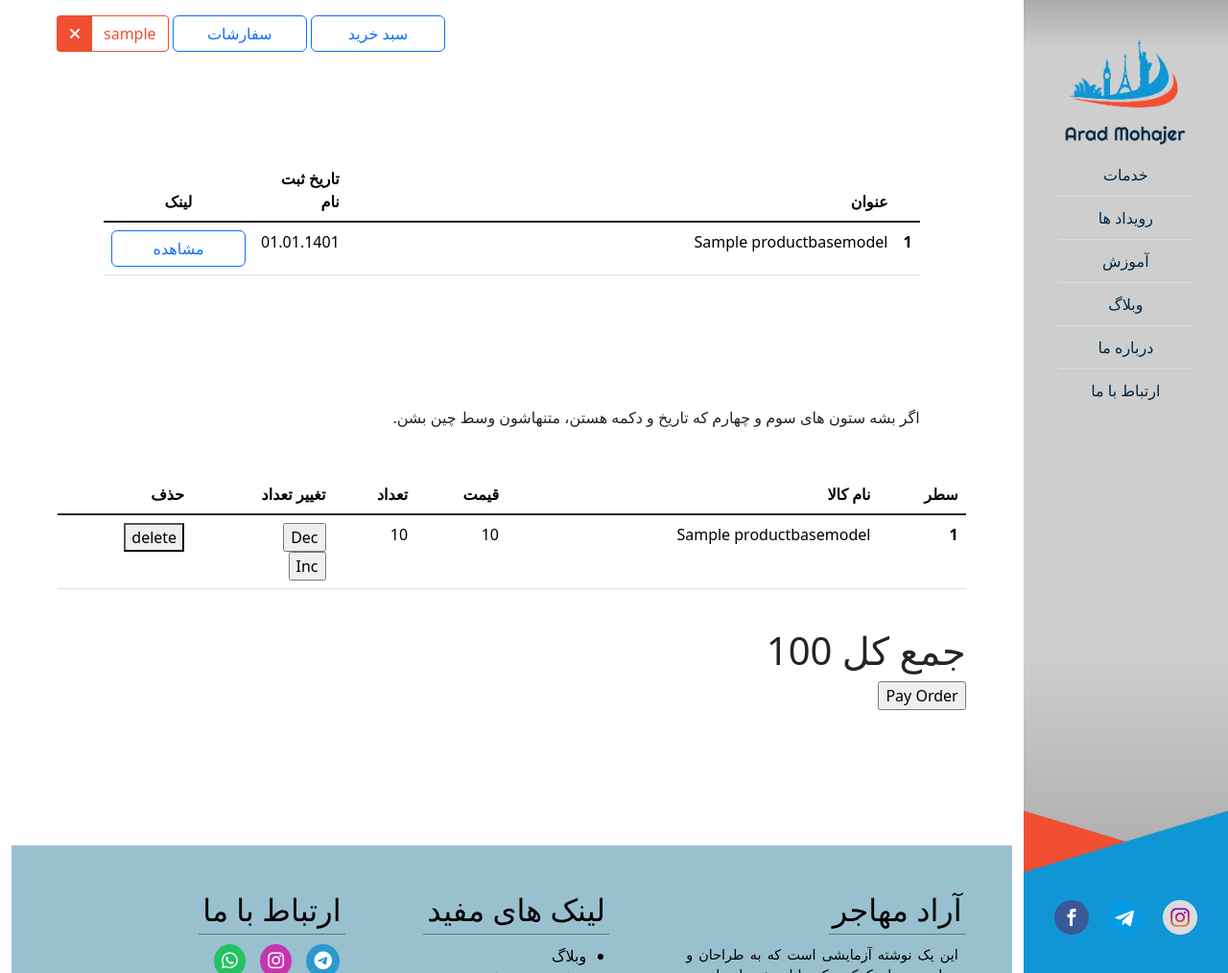
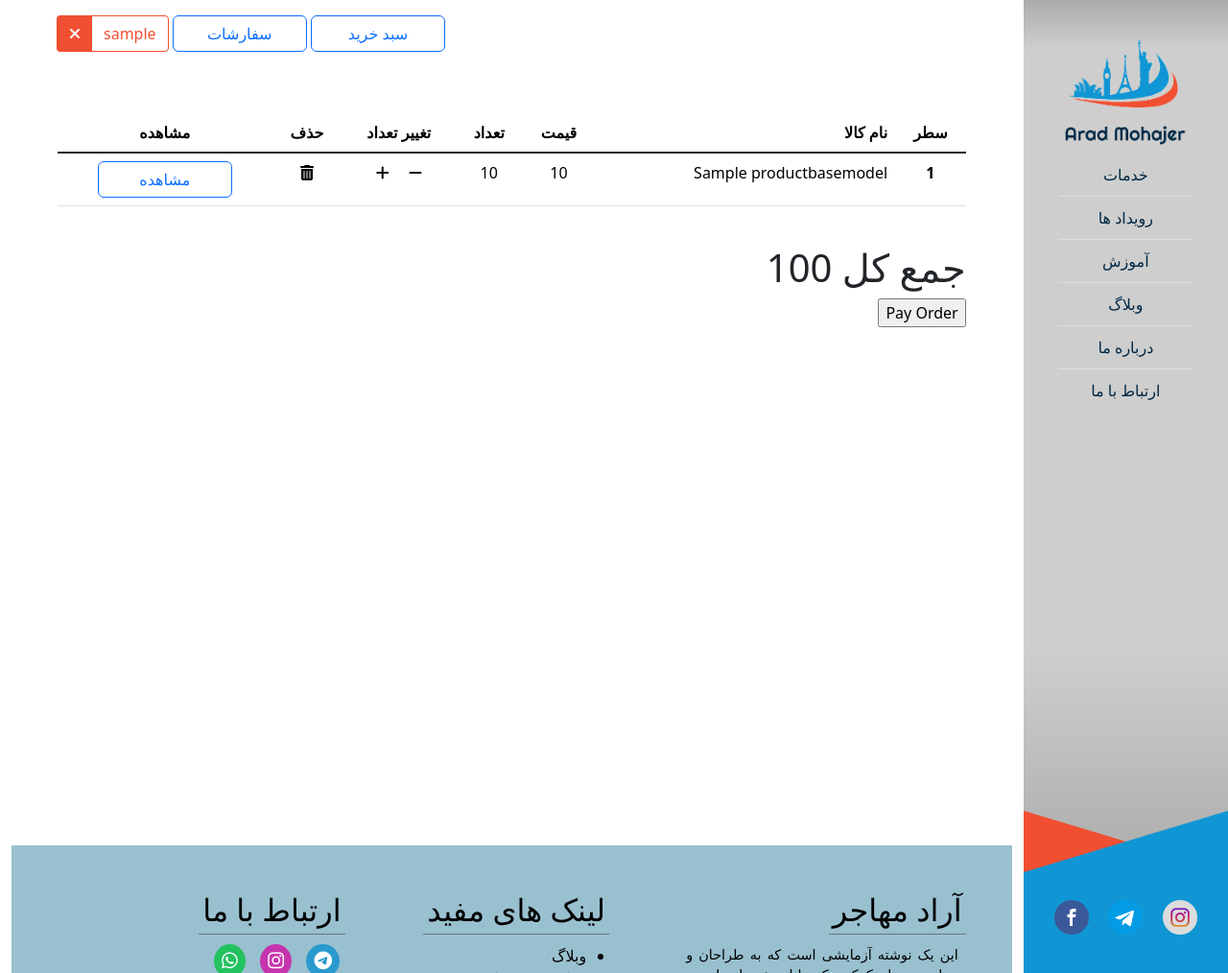
Before and after one commit to sayadlou/arad, a Django app: page /cart/ in a window 1280 px wide. Shown: the whole page at 96% size. Run offline with Django 3.2, Linux system fonts and the light colour scheme; a user stored in the database is signed in; tables that the repository leaves empty hold one stand-in row (values such as "Sample post"); parts of the project's set-up code (start-up, migrations or seed data) failed here and were passed over; some libraries are stand-ins or nearby versions; some web fonts are replaced.

Commit message:
cart page edit

```diff
--- a/apps/store/models.py
+++ b/apps/store/models.py
@@ -39,10 +39,11 @@ class ProductBaseModel(models.Model):
     def add_buyer(self, user):
         self.purchaser.add(user)
 
+    @property
     def get_child(self):
-        for attr in product_models:
-            if getattr(self, attr, False):
-                return getattr(self, attr)
+        for model_name in product_models:
+            if getattr(self, model_name, False):
+                return getattr(self, model_name)
 
 
 class Cart(models.Model):
@@ -73,6 +74,7 @@ class CartItem(models.Model):
     cart = models.ForeignKey(Cart, verbose_name=_('cart'), on_delete=models.CASCADE)
     quantity = models.PositiveIntegerField(verbose_name=_('quantity'))
     product = models.ForeignKey(ProductBaseModel, on_delete=models.CASCADE)
+    created_at = models.DateTimeField(auto_now_add=True)
 
     class Meta:
         verbose_name = _('Cart item')
@@ -81,6 +83,11 @@ class CartItem(models.Model):
 
     def __str__(self):
         return f'{self.quantity} of {self.product.title}'
+
+    @property
+    def get_absolute_url(self):
+        print(self.product.get_child.get_absolute_url)
+        return self.product.get_child.get_absolute_url
 
 
 class Order(models.Model):
--- a/apps/store/templates/store/cart.html
+++ b/apps/store/templates/store/cart.html
@@ -7,75 +7,51 @@
     <div id="page-top" class="wide">
         <div id="user">
             {% if cart_has_item %}
-                <div id="page-top" class="wide">
-                    <table class="table">
-                        <thead>
-                        <tr>
-                            <th scope="col"></th>
-                            <th scope="col" style="width: 70%">عنوان</th>
-                            <th scope="col" style="width: auto">تاریخ ثبت نام</th>
-                            <th scope="col" style="width: 140px; text-align: center;">لینک</th>
-                        </tr>
-                        </thead>
-                        <tbody>
-                        {% for item in cart_item %}
-                            <tr>
-                                <th scope="row">1</th>
-                                <td>{{ item.product.title }}</td>
-                                <td>01.01.1401</td>
-                                <td>
-                                    <button type="button" class="btn btn-outline-primary btn-equal">مشاهده</button>
-                                </td>
-                            </tr>
-                        {% endfor %}
-                        </tbody>
-                    </table>
-                    <br> <br>
-
-                    <br> <br> <br>
-                    اگر بشه ستون های سوم و چهارم که تاریخ و دکمه هستن، متنهاشون وسط چین بشن.
-                </div>
                 <table class="table" id="cart-table">
                     <thead>
-                    <tr>
+                    <tr class="text-center">
                         <th scope="col">سطر</th>
-                        <th scope="col">نام کالا</th>
+                        <th scope="col" style="text-align: right">نام کالا</th>
                         <th scope="col">قیمت</th>
-                        <th scope="col">تعداد</th>
-                        <th scope="col">تغییر تعداد</th>
-                        <th scope="col">حذف</th>
+                        <th scope="col" class="text-center">تعداد</th>
+                        <th scope="col" class="text-center">تغییر تعداد</th>
+                        <th scope="col" class="text-center">حذف</th>
+                        <th scope="col" class="text-center">مشاهده</th>
                     </tr>
                     </thead>
-                    <tbody>
+                    <tbody >
                     {% for item in cart_item %}
-                        <tr id="row{{ forloop.counter }}">
+                        <tr class="text-center" id="row{{ forloop.counter }}">
                             <th scope="row">{{ forloop.counter }}</th>
-                            <td>{{ item.product.title }}</td>
+                            <td style="text-align: right">{{ item.product.title }}</td>
                             <td>{{ item.product.price |floatformat:"0" |intcomma }}</td>
                             <td>{{ item.quantity }}</td>
                             <td>
-                                <form autocomplete=off method="post"
+                                <form class="d-inline mx-2" autocomplete=off method="post"
                                       action="{% url 'store:cart_item' item.id %}">
                                     {% csrf_token %}
                                     <input type="text" name="product" value="{{ item.product.pk }}" hidden>
                                     <input type="text" name="request_type" value="dec" hidden>
                                     <input type="number" name="quantity" value="1" hidden>
-                                    <input type="submit" value="Dec">
+                                    <i class="fa fa-minus" style="cursor : pointer" onclick="this.closest('form').submit()" aria-hidden="true"></i>
+{#                                    <input type="submit" value="Dec">#}
                                 </form>
 
-                                <form autocomplete=off method="post"
+                                <form class="d-inline mx-2" autocomplete=off method="post"
                                       action="{% url 'store:cart_item' item.id %}">
                                     {% csrf_token %}
                                     <input type="text" name="product" value="{{ item.product.pk }}" hidden>
                                     <input type="text" name="request_type" value="inc" hidden>
                                     <input type="number" name="quantity" value="1" hidden>
-                                    <input type="submit" value="Inc">
+                                    <i class="fa fa-plus" style="cursor : pointer" onclick="this.closest('form').submit()" aria-hidden="true"></i>
+{#                                    <input type="submit" value="Inc">#}
                                 </form>
 
 
                             </td>
                             <td>
-                                <button id="delete{{ forloop.counter }}">delete</button>
+                                <i class="fa fa-trash" style="cursor : pointer" id="delete{{ forloop.counter }}" aria-hidden="true"></i>
+
                                 <script>
                                     $("#delete{{ forloop.counter }}").click(function () {
                                         $.ajax({
@@ -96,13 +72,17 @@
                                     });
                                 </script>
                             </td>
+                            <td>
+                                <a href="{{ item.get_absolute_url }}" type="button"
+                                   class="btn btn-outline-primary btn-equal">مشاهده</a>
+                            </td>
                         </tr>
                     {% endfor %}
                     </tbody>
 
                 </table>
                 <br>
-                <h1>جمع کل {{ cart_sum |floatformat:"0" |intcomma  }}</h1>
+                <h1>جمع کل {{ cart_sum |floatformat:"0" |intcomma }}</h1>
                 <form autocomplete=off method="post"
                       action="{% url 'store:payments' %}">
                     {% csrf_token %}
--- a/apps/store/views.py
+++ b/apps/store/views.py
@@ -21,7 +21,7 @@ from django.views.generic.list import ListView
 from django_downloadview.views.object import ObjectDownloadView
 
 from config.settings.base import MINIMUM_ORDER_AMOUNT, ARVAN_CHANNEL_ID, ARVAN_API_KEY
-from .forms import CartItemForm
+from .forms import CartItemEditForm, CartItemAddForm
 from .models import *
 from .permitions import LearningBoughtUserMixin
 
@@ -45,10 +45,10 @@ class CartListAddView(LoginRequiredMixin, View):
     def post(self, request, *args, **kwargs):
         post_copy = request.POST.copy()
         post_copy['cart'] = self.request.user.cart
-        form = CartItemForm(data=post_copy)
+        form = CartItemAddForm(data=post_copy)
         if form.is_valid():
             messages.success(request, _('product added to cart'))
-            form.save_or_update()
+            form.save()
         else:
             for key in form.errors:
                 for error in form.errors[key]:
@@ -61,7 +61,7 @@ class CartPutDeleteView(LoginRequiredMixin, View):
         cart_item = get_object_or_404(CartItem, pk=kwargs['pk'])
         post_copy = request.POST.copy()
         post_copy['cart'] = self.request.user.cart
-        form = CartItemForm(data=post_copy, instance=cart_item)
+        form = CartItemEditForm(data=post_copy, instance=cart_item)
         if form.is_valid():
             messages.success(request, _('product updated'))
             form.save_or_update()
```
Also changed, not shown: apps/store/forms.py (+14 -8 lines), apps/store/migrations/0006_cartitem_created_at.py (added).
